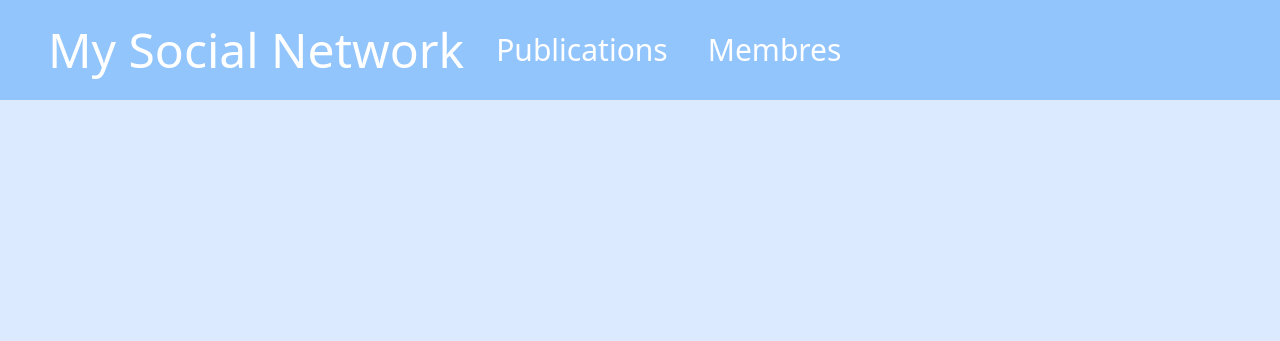
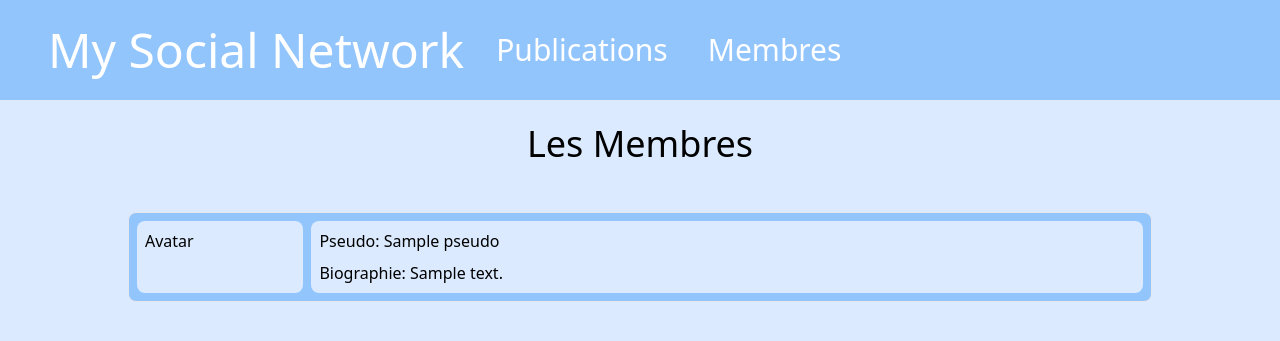
Before and after one commit to DWWM-Projects/social-network, a Symfony app: template templates/user/index.html.twig in a window 1280 px wide. Shown: the top 341 px of the page. Run offline with Twig, Linux system fonts and the light colour scheme; the template is opened without the code that fills it: most values are stand-ins (such as "Sample title", 1, 10 or a date in 2020); some libraries are stand-ins or nearby versions.

Commit message:
Userlist page basis

```diff
--- a/templates/user/index.html.twig
+++ b/templates/user/index.html.twig
@@ -6,4 +6,21 @@
 
 {% block body %}
 
+    <h1 class="text-4xl text-center my-6">Les Membres</h1>
+
+    <div class="w-4/5 mx-auto flex flex-col">
+        {% for user in users %}
+            <div class="w-full flex flex-row gap-2 bg-blue-300 border rounded-lg mt-6 p-2 cursor-pointer">
+                <div class="w-1/6 rounded-lg bg-blue-100 p-2">
+                    <p>Avatar</p>
+                </div>
+
+                <div class="w-5/6 flex flex-col rounded-lg bg-blue-100 p-2">
+                    <p>Pseudo: {{ user.pseudo }}</p>
+                    <p class="w-full mt-2">Biographie: {{ user.biography }}</p>
+                </div>
+
+            </div>
+        {% endfor %}
+    </div>
 {% endblock %}
```
Also changed, not shown: src/Controller/UserController.php (+5 -2 lines).
